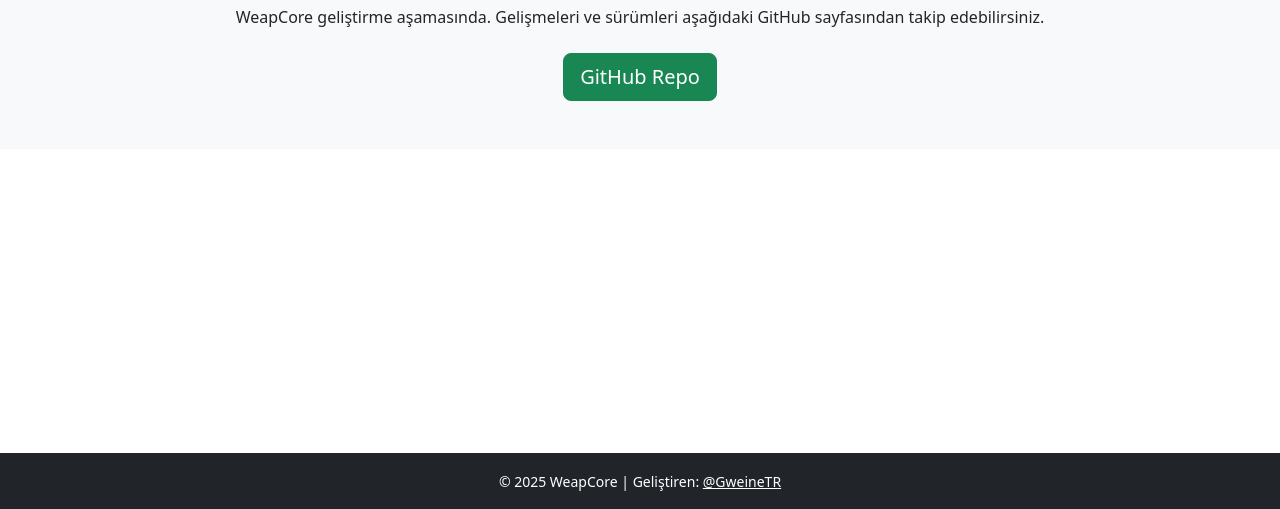
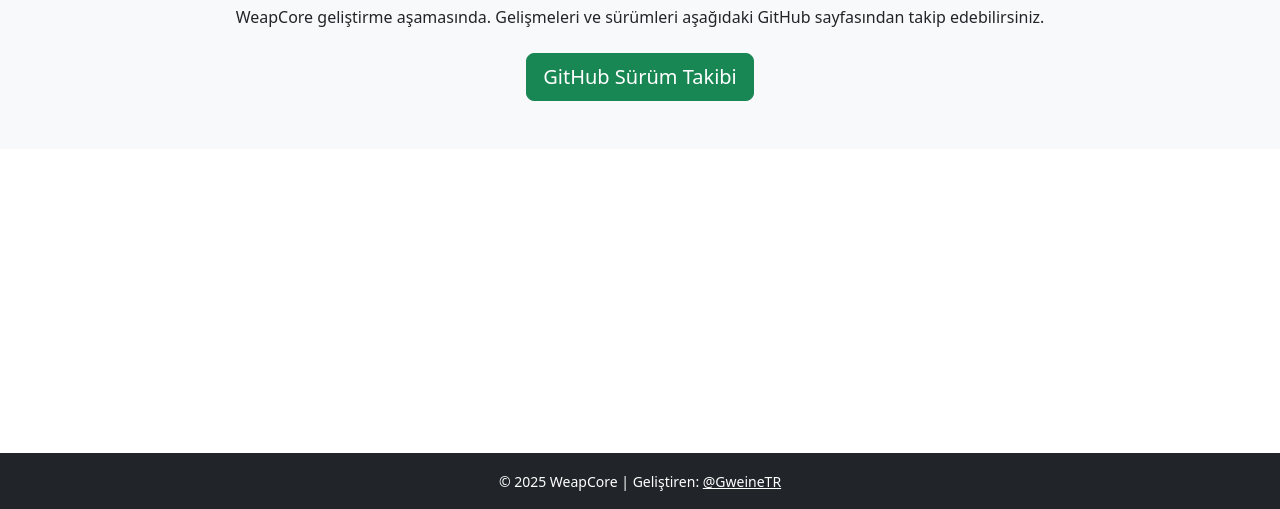
Before and after one commit to WeapCore/weapcore, a plain HTML site: page index.html in a window 1280 px wide. Shown: the part 291-800 px from the top of the page. Drawn offline with nearby package versions, Linux system fonts and the light colour scheme.

Commit message:
Yakında Sayfası Düzenlendi

```diff
--- a/index.html
+++ b/index.html
@@ -23,7 +23,7 @@
       <div class="container text-center">
         <h2 class="fw-bold">Çok Yakında!</h2>
         <p class="mb-4">WeapCore geliştirme aşamasında. Gelişmeleri ve sürümleri aşağıdaki GitHub sayfasından takip edebilirsiniz.</p>
-        <a href="https://github.com/WeapCore/weapcore/" class="btn btn-success btn-lg">GitHub Repo</a>
+        <a href="https://github.com/WeapCore/weapcore.github.io/releases/" class="btn btn-success btn-lg">GitHub Sürüm Takibi</a>
       </div>
     </section>
   </main>
```
